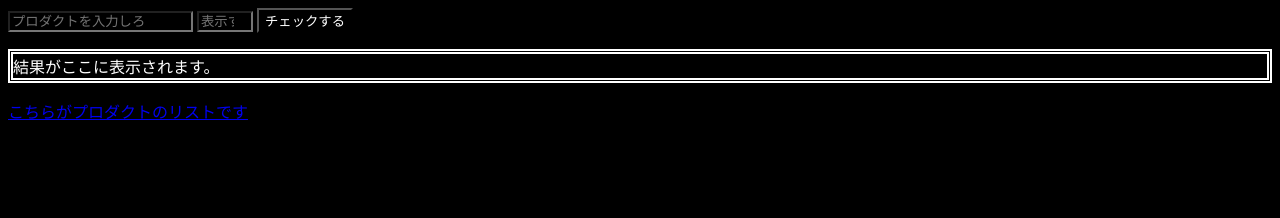
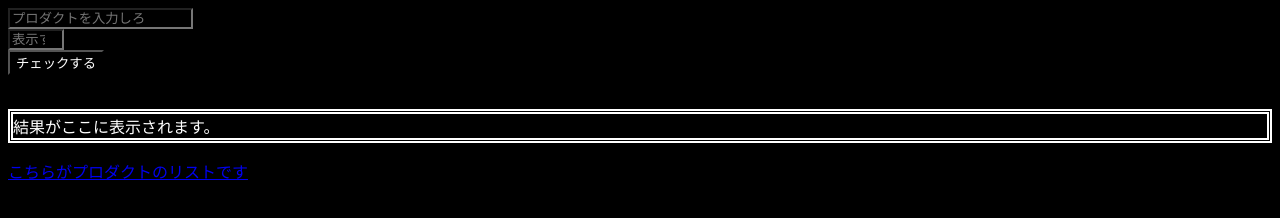
Before and after one commit to Sueqkjs/5sim-checker, a plain HTML site: page index.html in a window 1280 px wide. Drawn offline with Linux system fonts and the light colour scheme.

Commit message:
Update index.html

```diff
--- a/index.html
+++ b/index.html
@@ -5,9 +5,9 @@
     <meta name="viewport" content="width=device-width,initial-scale=1">
   </head>
   <body>
-    <input id="product" type="text" placeholder="プロダクトを入力しろ">
-    <input id="amount" type="number" min="3" max="50" placeholder="表示する数" required>
-    <input id="check" type="button" value="チェックする"> <br>
+    <input id="product" type="text" placeholder="プロダクトを入力しろ"> <br>
+    <input id="amount" type="number" min="3" max="50" placeholder="表示する数" required> <br>
+    <input id="check" type="button" value="チェックする"> <br> <br>
     <p id="result">結果がここに表示されます。</p>
     <a href="https://docs.5sim.net/#products-list">こちらがプロダクトのリストです</a>
     <script src="index.js"></script>
```
